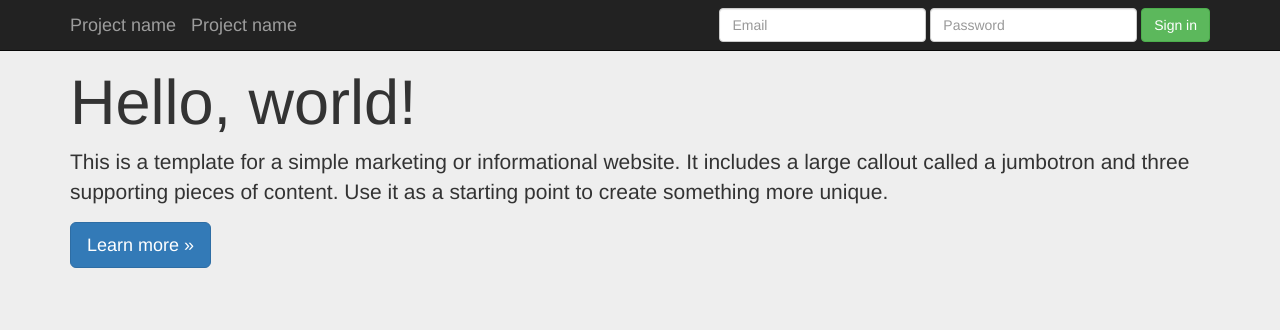
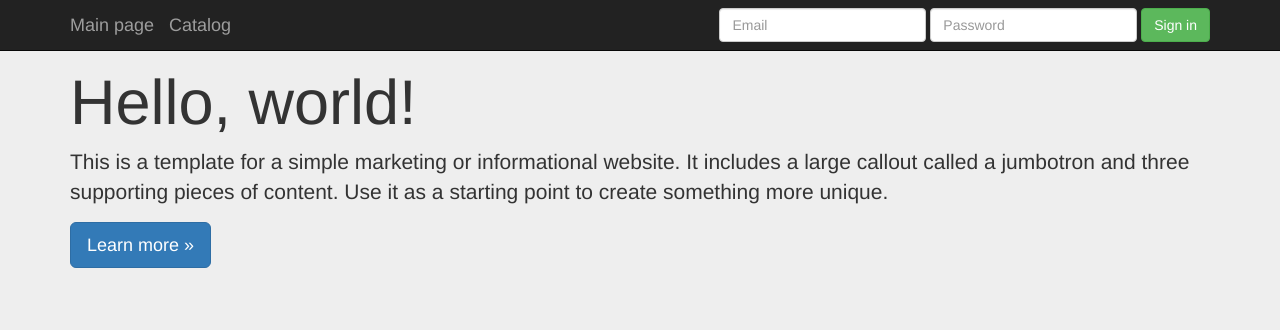
Before and after one commit to mikibouns/test_job, a Django app: a page that uses test_project/templates/base.html in a window 1280 px wide. Shown: the top 330 px of the page. Run offline with Django 3.2, Linux system fonts and the light colour scheme; some libraries are stand-ins or nearby versions.

Commit message:
make changes in the base.html

```diff
--- a/test_project/templates/base.html
+++ b/test_project/templates/base.html
@@ -17,11 +17,12 @@
             <span class="icon-bar"></span>
             <span class="icon-bar"></span>
           </button>
-          <a class="navbar-brand" href="#">Project name</a>
-          <a class="navbar-brand" href="#">Project name</a>
+          <a class="navbar-brand" href="#">Main page</a>
+          <a class="navbar-brand" href="#">Catalog</a>
         </div>
         <div class="navbar-collapse collapse">
-          <form class="navbar-form navbar-right" role="form">
+          <form class="navbar-form navbar-right" role="form" action="/admin">
+            {% csrf_token %}
             <div class="form-group">
               <input type="text" placeholder="Email" class="form-control">
             </div>
```
Also changed, not shown: test_project/db.sqlite3.
